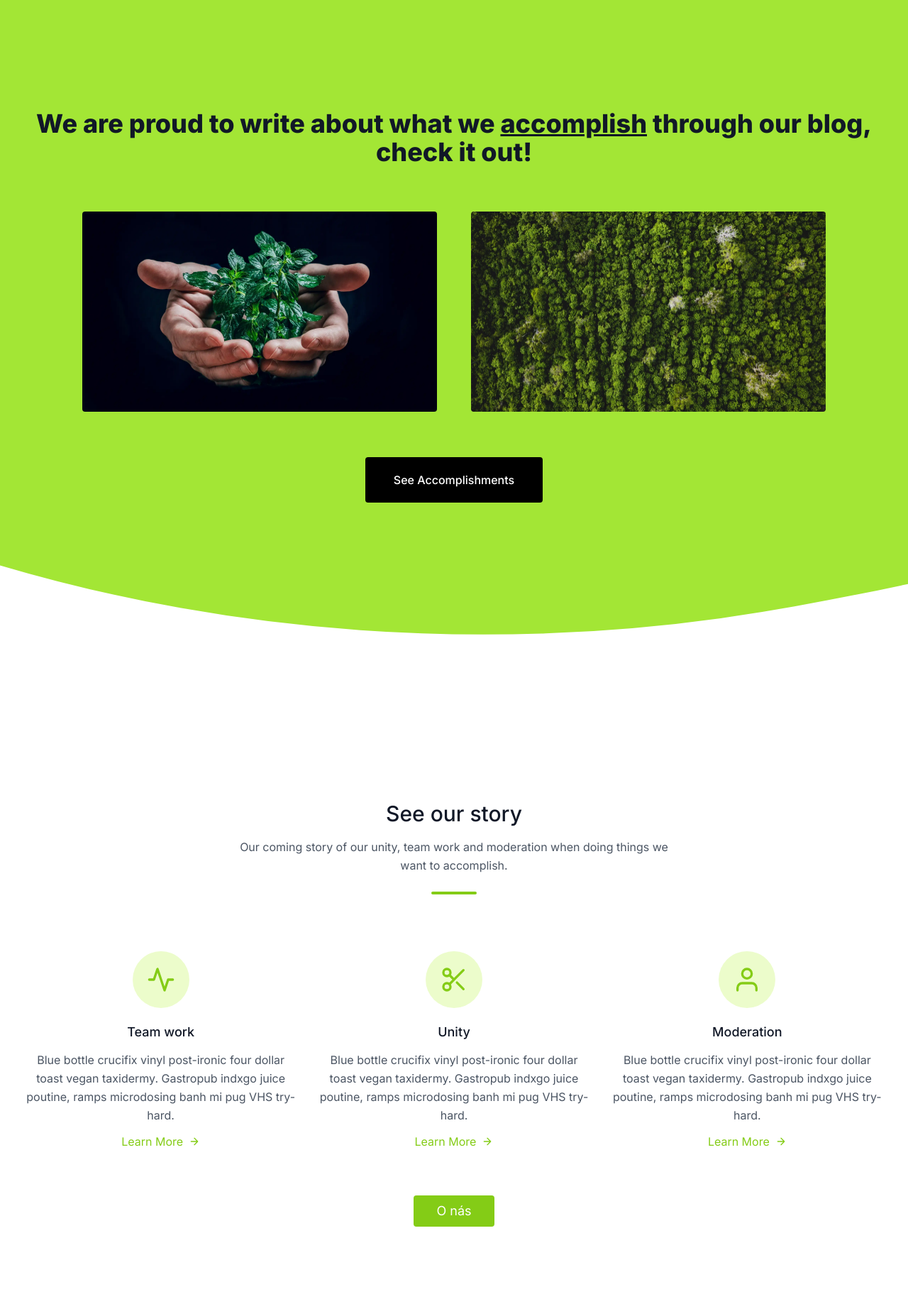
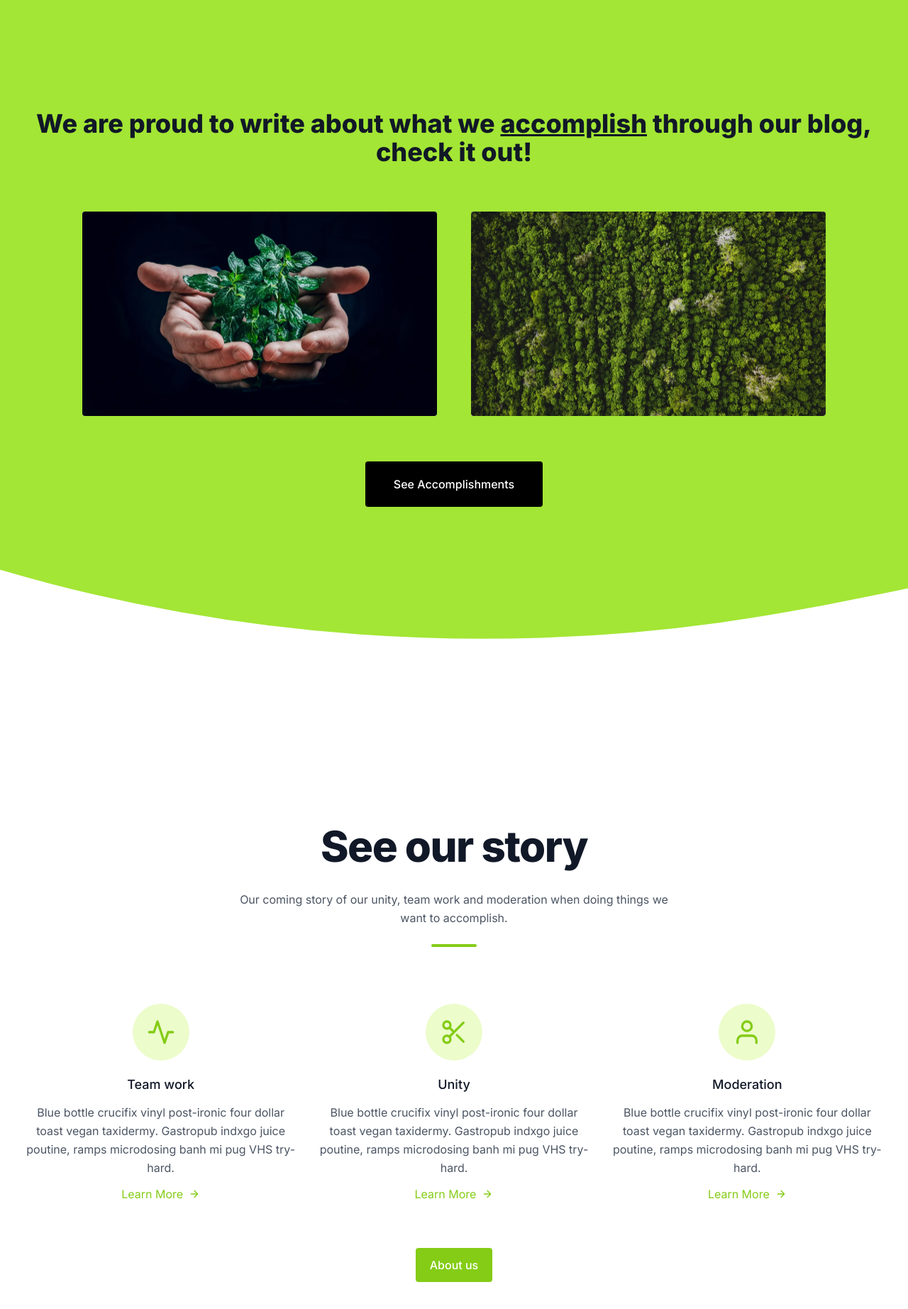
Before and after one commit to MrEpoch/Company-Information, a Next.js app: page / in a window 1280 px wide. Shown: the part 1449-3293 px from the top of the page at 71% size. Built offline with nearby package versions, Linux system fonts and the light colour scheme.

Commit message:
feat: New text, changed wording

```diff
--- a/next.config.js
+++ b/next.config.js
@@ -4,13 +4,11 @@ const nextConfig = {
     domains: ["cdn.sanity.io"],
   },
   typescript: {
-    ignoreBuildErrors: true
+    ignoreBuildErrors: true,
   },
   eslint: {
     ignoreDuringBuilds: true,
   },
-
-
 };
 
 module.exports = nextConfig;
--- a/package.json
+++ b/package.json
@@ -3,7 +3,7 @@
   "version": "0.1.0",
   "private": true,
   "scripts": {
-    "dev": "next dev -p 5173",
+    "dev": "next dev",
     "build": "next build",
     "start": "next start",
     "lint": "next lint"
--- a/src/components/Contact/Faq.tsx
+++ b/src/components/Contact/Faq.tsx
@@ -2,7 +2,13 @@ import React from "react";
 
 export default function Faq() {
   return (
-    <div className="w-full" id="faq">
+    <section
+      id="faq"
+      className="min-h-screen w-full flex items-center gap-8 flex-col justify-center"
+    >
+      <h2 className="text-4xl font-extrabold tracking-tight leading-none text-gray-900 md:text-5xl lg:text-6xl dark:text-white py-8">
+        Frequently asked questions
+      </h2>
       <div className="space-y-4">
         <details
           className="group border-s-4 border-lime-500 bg-gray-50 p-6 [&_summary::-webkit-details-marker]:hidden"
@@ -36,9 +42,7 @@ export default function Faq() {
             distinctio corporis earum similique!
           </p>
         </details>
-        <details
-          className="group border-s-4 border-lime-500 bg-gray-50 p-6 [&_summary::-webkit-details-marker]:hidden"
-        >
+        <details className="group border-s-4 border-lime-500 bg-gray-50 p-6 [&_summary::-webkit-details-marker]:hidden">
           <summary className="flex cursor-pointer items-center justify-between gap-1.5">
             <h2 className="text-lg font-medium text-gray-900">
               Lorem ipsum dolor sit amet consectetur adipisicing?
@@ -67,7 +71,6 @@ export default function Faq() {
             distinctio corporis earum similique!
           </p>
         </details>
-
 
         <details className="group border-s-4 border-lime-500 bg-gray-50 p-6 [&_summary::-webkit-details-marker]:hidden">
           <summary className="flex cursor-pointer items-center justify-between gap-1.5">
@@ -99,6 +102,6 @@ export default function Faq() {
           </p>
         </details>
       </div>
-    </div>
+    </section>
   );
 }
--- a/src/components/Home/DesignBlogPosts.tsx
+++ b/src/components/Home/DesignBlogPosts.tsx
@@ -35,25 +35,24 @@ export default function DesignBlog() {
 
         <div className="h-full w-full flex-col md:flex-row flex gap-[3rem] items-center justify-center">
           <Link
-            className="hover:brightness-75 home-hover-image relative hover:translate-y-[-5px] transition duration-300"
+            className="hover:brightness-75 rounded home-hover-image max-w-[500px] w-full relative bg-gray-100 h-72 hover:translate-y-[-5px] transition duration-300"
             href="/blog/how-we-protect-nature"
           >
-            <div className="absolute opacity-0 flex text-2xl items-center justify-center h-full w-full"></div>
             <Image
               src={"/assets/PlantInHands.webp"}
-              className="object-cover hover:brightness-75 aspect-video rounded h-full w-full max-w-[500px]"
+              className="object-cover hover:brightness-75 aspect-video rounded h-full w-full"
               alt="logo"
               width={500}
               height={200}
             />
           </Link>
           <Link
-            className="hover:brightness-75 hover:translate-y-[-5px] transition duration-300"
-            href="/blog/saving-dry-areas"
+            className="hover:brightness-75 rounded home-hover-image max-w-[500px] w-full relative bg-gray-100 h-72 hover:translate-y-[-5px] transition duration-300"
+            href="/blog/how-we-protect-nature"
           >
             <Image
               src={"/assets/GreenThing.webp"}
-              className="object-cover aspect-video w-full max-w-[500px] rounded"
+              className="object-cover hover:brightness-75 aspect-video rounded h-full w-full"
               alt="logo"
               width={500}
               height={200}
--- a/src/components/Home/Features.tsx
+++ b/src/components/Home/Features.tsx
@@ -7,7 +7,7 @@ export default function Features() {
       <section className="text-gray-600 body-font">
         <div className="container px-5 py-24 mx-auto">
           <div className="text-center mb-20">
-            <h2 className="sm:text-3xl text-2xl font-medium title-font text-gray-900 mb-4">
+            <h2 className="text-4xl font-extrabold tracking-tight leading-none text-gray-900 md:text-5xl lg:text-6xl dark:text-white py-8">
               See our story
             </h2>
             <p className="text-base leading-relaxed xl:w-2/4 lg:w-3/4 mx-auto text-gray-500s">
@@ -44,7 +44,7 @@ export default function Features() {
                 </p>
                 <Link
                   href="/about"
-                  className="mt-3 text-lime-500 inline-flex items-center"
+                  className="mt-3 text-lime-500 inline-flex group items-center"
                 >
                   Learn More
                   <svg
@@ -53,7 +53,7 @@ export default function Features() {
                     stroke-linecap="round"
                     stroke-linejoin="round"
                     stroke-width="2"
-                    className="w-4 h-4 ml-2"
+                    className="w-4 h-4 ml-2 group-hover:translate-x-1 transition"
                     viewBox="0 0 24 24"
                   >
                     <path d="M5 12h14M12 5l7 7-7 7"></path>
@@ -88,7 +88,7 @@ export default function Features() {
                 </p>
                 <Link
                   href="/about"
-                  className="mt-3 text-lime-500 inline-flex items-center"
+                  className="mt-3 text-lime-500 inline-flex group items-center"
                 >
                   Learn More
                   <svg
@@ -97,12 +97,12 @@ export default function Features() {
                     stroke-linecap="round"
                     stroke-linejoin="round"
                     stroke-width="2"
-                    className="w-4 h-4 ml-2"
+                    className="w-4 h-4 ml-2 group-hover:translate-x-1 transition"
                     viewBox="0 0 24 24"
                   >
                     <path d="M5 12h14M12 5l7 7-7 7"></path>
                   </svg>
-                </Link>
+                </Link>{" "}
               </div>
             </div>
             <div className="p-4 md:w-1/3 flex flex-col text-center items-center">
@@ -131,7 +131,7 @@ export default function Features() {
                 </p>
                 <Link
                   href="/about"
-                  className="mt-3 text-lime-500 inline-flex items-center"
+                  className="mt-3 text-lime-500 inline-flex group items-center"
                 >
                   Learn More
                   <svg
@@ -140,7 +140,7 @@ export default function Features() {
                     stroke-linecap="round"
                     stroke-linejoin="round"
                     stroke-width="2"
-                    className="w-4 h-4 ml-2"
+                    className="w-4 h-4 ml-2 group-hover:translate-x-1 transition"
                     viewBox="0 0 24 24"
                   >
                     <path d="M5 12h14M12 5l7 7-7 7"></path>
@@ -149,9 +149,14 @@ export default function Features() {
               </div>
             </div>
           </div>
-          <button className="flex mx-auto mt-16 text-white bg-lime-500 border-0 py-2 px-8 focus:outline-none hover:bg-lime-600 rounded text-lg">
-            O nás
-          </button>
+          <div className="py-8 my-8 flex justify-center">
+            <Link
+              href="/about"
+              className="hover:translate-y-1 transition inline-flex w-fit justify-center items-center py-3 px-5 text-base font-medium text-center text-white rounded bg-lime-500 hover:bg-lime-500-foreground focus:ring-4 focus:ring-lime-500 dark:focus:ring-lime-500"
+            >
+              About us
+            </Link>
+          </div>
         </div>
       </section>
     </div>
```
Also changed, not shown: src/app/layout.tsx (+5 -5 lines).
